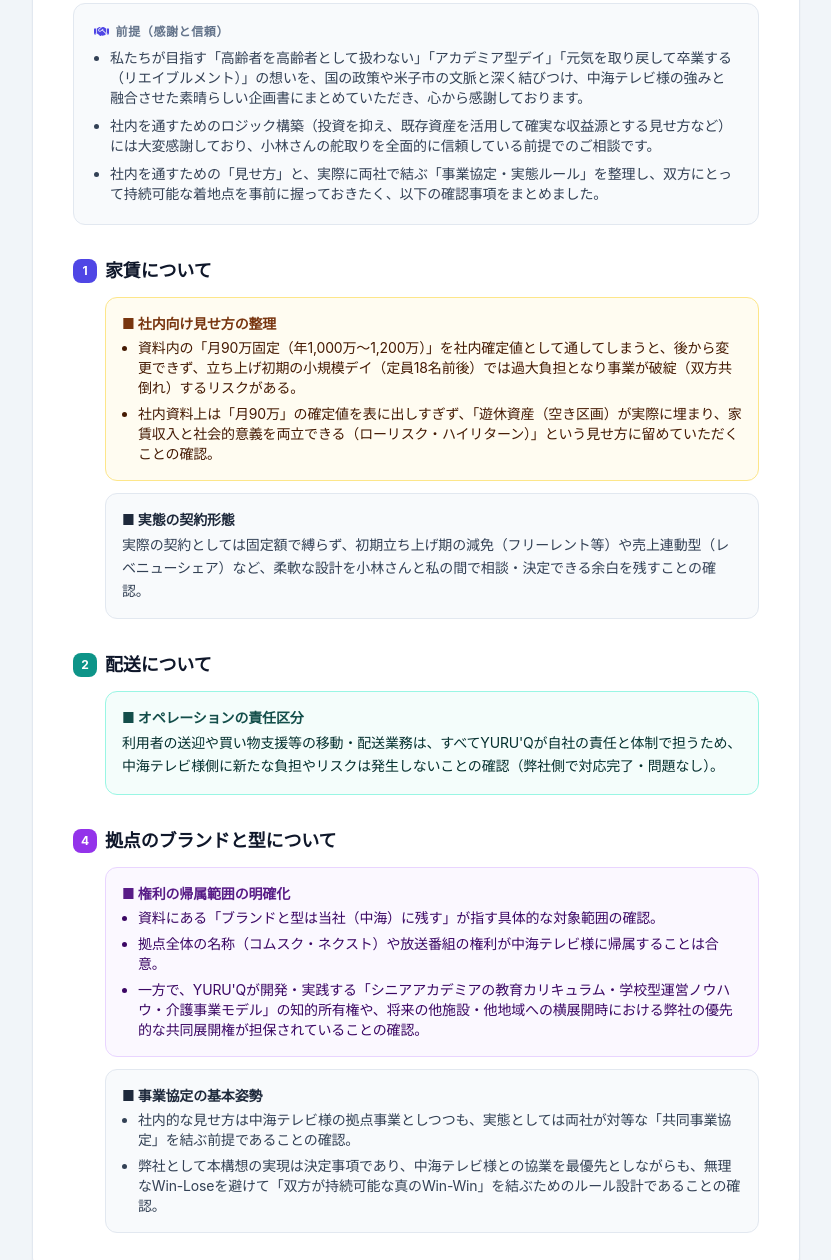
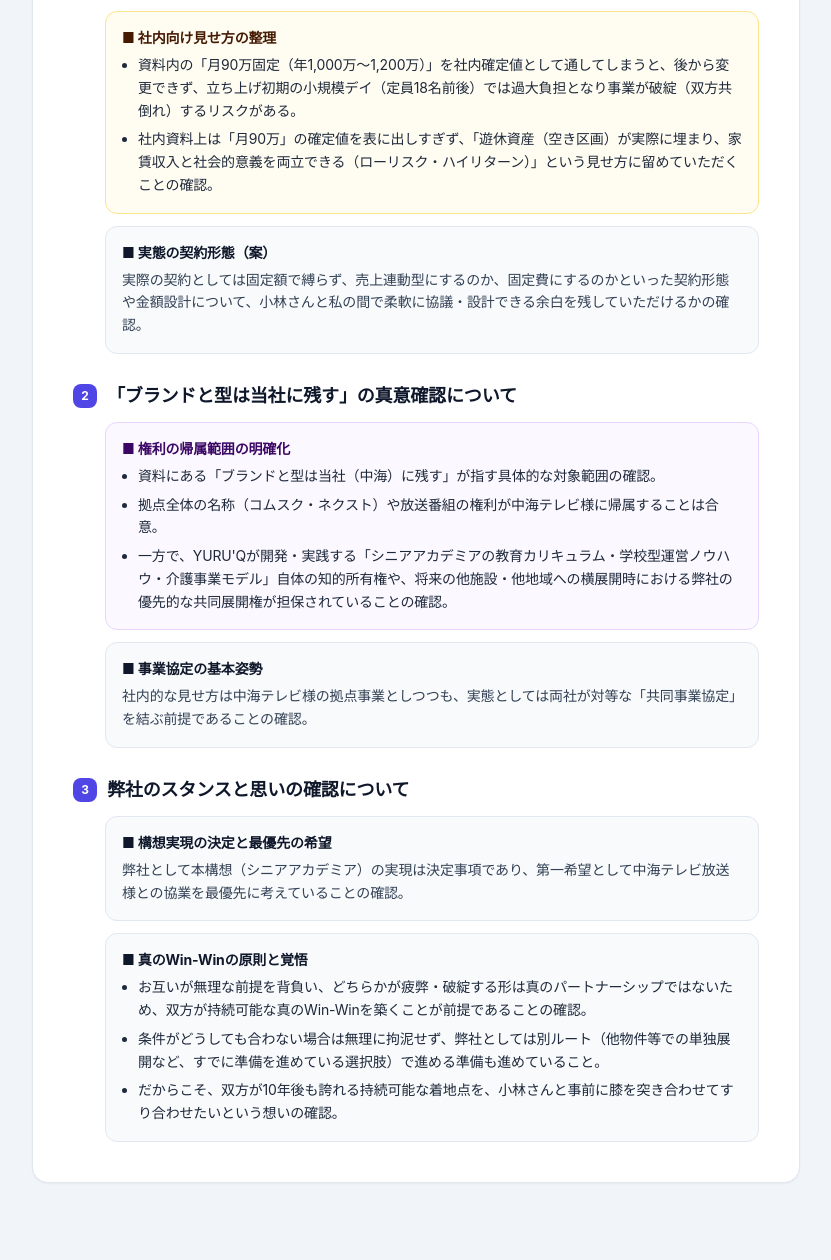
Before and after one commit to yuru-re-academia/yuru-re-academia, a plain HTML site: page 02_中海テレビ放送/【中海テレビ小林様宛て】コムスク・ネクスト構想に関する事前確認事項.html in a window 1280 px wide. Shown: the part 310-1570 px from the top of the page, without its empty margins (224-1055 px from the left). After the commit the page ends 1525 px from the top, so only its background shows below. Drawn offline with nearby package versions, Linux system fonts and the light colour scheme.

Commit message:
fix & feat: 事前確認事項を3項目(1.家賃 2.ブランドと型 3.スタンスと思惑)に厳選しPDF生成完了

```diff
--- a/02_中海テレビ放送/【中海テレビ小林様宛て】コムスク・ネクスト構想に関する事前確認事項.html
+++ b/02_中海テレビ放送/【中海テレビ小林様宛て】コムスク・ネクスト構想に関する事前確認事項.html
@@ -7,17 +7,23 @@
     <script src="https://cdn.tailwindcss.com"></script>
     <link rel="stylesheet" href="https://cdnjs.cloudflare.com/ajax/libs/font-awesome/6.5.1/css/all.min.css">
     <style>
+        @page {
+            size: A4 portrait;
+            margin: 18mm 16mm;
+        }
         body {
             font-family: -apple-system, BlinkMacSystemFont, "Segoe UI", Roboto, "Hiragino Kaku Gothic ProN", "Yu Gothic", sans-serif;
             letter-spacing: -0.01em;
+            color: #1e293b;
         }
         @media print {
             .no-print { display: none !important; }
-            body { background: white !important; color: black !important; }
+            body { background: white !important; padding: 0 !important; }
+            .sheet { border: none !important; box-shadow: none !important; padding: 0 !important; }
         }
     </style>
 </head>
-<body class="bg-slate-100 text-slate-800 min-h-screen py-8 px-4 sm:px-6">
+<body class="bg-slate-100 min-h-screen py-8 px-4 sm:px-6">
 
     <div class="max-w-3xl mx-auto space-y-6">
 
@@ -37,10 +43,10 @@
         </div>
 
         <!-- Document Sheet -->
-        <div class="bg-white rounded-2xl shadow-sm border border-slate-200 p-6 sm:p-10 space-y-8">
+        <div class="sheet bg-white rounded-2xl shadow-sm border border-slate-200 p-6 sm:p-10 space-y-7">
 
             <!-- Document Header -->
-            <div class="border-b border-slate-200 pb-6">
+            <div class="border-b border-slate-200 pb-5">
                 <div class="flex items-center justify-between text-xs text-slate-500 mb-2">
                     <span>社内付議・本格提案前の事前目線合わせ</span>
                     <span>2026年10月</span>
@@ -48,9 +54,6 @@
                 <h1 class="text-xl sm:text-2xl font-black text-slate-900 leading-snug">
                     【事前確認事項メモ】まちの健康拠点構想（案）について
                 </h1>
-                <p class="text-xs sm:text-sm text-indigo-600 font-bold mt-1">
-                    〜中海テレビ社内稟議の推進と、持続可能な真のWin-Win実現に向けて〜
-                </p>
 
                 <div class="mt-4 pt-4 border-t border-slate-100 flex flex-wrap justify-between gap-2 text-xs">
                     <div>
@@ -64,36 +67,24 @@
                 </div>
             </div>
 
-            <!-- 前提（感謝と信頼） -->
-            <div class="bg-slate-50 rounded-xl p-4 sm:p-5 border border-slate-200">
-                <h2 class="text-xs font-bold text-slate-500 uppercase tracking-wider mb-2 flex items-center gap-1.5">
-                    <i class="fa-solid fa-handshake text-indigo-600"></i> 前提（感謝と信頼）
-                </h2>
-                <ul class="text-xs sm:text-sm text-slate-700 space-y-2 list-disc list-outside pl-4 leading-relaxed">
-                    <li>私たちが目指す「高齢者を高齢者として扱わない」「アカデミア型デイ」「元気を取り戻して卒業する（リエイブルメント）」の想いを、国の政策や米子市の文脈と深く結びつけ、中海テレビ様の強みと融合させた素晴らしい企画書にまとめていただき、心から感謝しております。</li>
-                    <li>社内を通すためのロジック構築（投資を抑え、既存資産を活用して確実な収益源とする見せ方など）には大変感謝しており、小林さんの舵取りを全面的に信頼している前提でのご相談です。</li>
-                    <li>社内を通すための「見せ方」と、実際に両社で結ぶ「事業協定・実態ルール」を整理し、双方にとって持続可能な着地点を事前に握っておきたく、以下の確認事項をまとめました。</li>
-                </ul>
-            </div>
-
             <!-- 確認事項 1 -->
             <div class="space-y-3">
-                <div class="flex items-center gap-2">
-                    <span class="w-6 h-6 rounded-lg bg-indigo-600 text-white font-bold text-xs flex items-center justify-center">1</span>
+                <div class="flex items-center gap-2.5">
+                    <span class="w-6 h-6 rounded-lg bg-indigo-600 text-white font-bold text-xs flex items-center justify-center shrink-0">1</span>
                     <h2 class="text-base sm:text-lg font-bold text-slate-900">家賃について</h2>
                 </div>
                 <div class="pl-8 space-y-3 text-xs sm:text-sm text-slate-700">
                     <div class="p-4 rounded-xl bg-amber-50/70 border border-amber-200">
-                        <strong class="text-amber-900 block mb-1 font-bold">■ 社内向け見せ方の整理</strong>
-                        <ul class="list-disc list-outside pl-4 space-y-1.5 text-amber-950">
+                        <strong class="text-amber-950 block mb-1.5 font-bold">■ 社内向け見せ方の整理</strong>
+                        <ul class="list-disc list-outside pl-4 space-y-1.5 text-slate-800 leading-relaxed">
                             <li>資料内の「月90万固定（年1,000万〜1,200万）」を社内確定値として通してしまうと、後から変更できず、立ち上げ初期の小規模デイ（定員18名前後）では過大負担となり事業が破綻（双方共倒れ）するリスクがある。</li>
                             <li>社内資料上は「月90万」の確定値を表に出しすぎず、「遊休資産（空き区画）が実際に埋まり、家賃収入と社会的意義を両立できる（ローリスク・ハイリターン）」という見せ方に留めていただくことの確認。</li>
                         </ul>
                     </div>
                     <div class="p-4 rounded-xl bg-slate-50 border border-slate-200">
-                        <strong class="text-slate-800 block mb-1 font-bold">■ 実態の契約形態</strong>
+                        <strong class="text-slate-900 block mb-1.5 font-bold">■ 実態の契約形態（案）</strong>
                         <p class="leading-relaxed">
-                            実際の契約としては固定額で縛らず、初期立ち上げ期の減免（フリーレント等）や売上連動型（レベニューシェア）など、柔軟な設計を小林さんと私の間で相談・決定できる余白を残すことの確認。
+                            実際の契約としては固定額で縛らず、売上連動型にするのか、固定費にするのかといった契約形態や金額設計について、小林さんと私の間で柔軟に協議・設計できる余白を残していただけるかの確認。
                         </p>
                     </div>
                 </div>
@@ -101,40 +92,47 @@
 
             <!-- 確認事項 2 -->
             <div class="space-y-3">
-                <div class="flex items-center gap-2">
-                    <span class="w-6 h-6 rounded-lg bg-teal-600 text-white font-bold text-xs flex items-center justify-center">2</span>
-                    <h2 class="text-base sm:text-lg font-bold text-slate-900">配送について</h2>
+                <div class="flex items-center gap-2.5">
+                    <span class="w-6 h-6 rounded-lg bg-indigo-600 text-white font-bold text-xs flex items-center justify-center shrink-0">2</span>
+                    <h2 class="text-base sm:text-lg font-bold text-slate-900">「ブランドと型は当社に残す」の真意確認について</h2>
                 </div>
                 <div class="pl-8 space-y-3 text-xs sm:text-sm text-slate-700">
-                    <div class="p-4 rounded-xl bg-teal-50/70 border border-teal-200">
-                        <strong class="text-teal-900 block mb-1 font-bold">■ オペレーションの責任区分</strong>
-                        <p class="text-teal-950 leading-relaxed">
-                            利用者の送迎や買い物支援等の移動・配送業務は、すべてYURU'Qが自社の責任と体制で担うため、中海テレビ様側に新たな負担やリスクは発生しないことの確認（弊社側で対応完了・問題なし）。
+                    <div class="p-4 rounded-xl bg-purple-50/70 border border-purple-200">
+                        <strong class="text-purple-950 block mb-1.5 font-bold">■ 権利の帰属範囲の明確化</strong>
+                        <ul class="list-disc list-outside pl-4 space-y-1.5 text-slate-800 leading-relaxed">
+                            <li>資料にある「ブランドと型は当社（中海）に残す」が指す具体的な対象範囲の確認。</li>
+                            <li>拠点全体の名称（コムスク・ネクスト）や放送番組の権利が中海テレビ様に帰属することは合意。</li>
+                            <li>一方で、YURU'Qが開発・実践する「シニアアカデミアの教育カリキュラム・学校型運営ノウハウ・介護事業モデル」自体の知的所有権や、将来の他施設・他地域への横展開時における弊社の優先的な共同展開権が担保されていることの確認。</li>
+                        </ul>
+                    </div>
+                    <div class="p-4 rounded-xl bg-slate-50 border border-slate-200">
+                        <strong class="text-slate-900 block mb-1.5 font-bold">■ 事業協定の基本姿勢</strong>
+                        <p class="leading-relaxed">
+                            社内的な見せ方は中海テレビ様の拠点事業としつつも、実態としては両社が対等な「共同事業協定」を結ぶ前提であることの確認。
                         </p>
                     </div>
                 </div>
             </div>
 
-            <!-- 確認事項 4 -->
+            <!-- 確認事項 3 -->
             <div class="space-y-3">
-                <div class="flex items-center gap-2">
-                    <span class="w-6 h-6 rounded-lg bg-purple-600 text-white font-bold text-xs flex items-center justify-center">4</span>
-                    <h2 class="text-base sm:text-lg font-bold text-slate-900">拠点のブランドと型について</h2>
+                <div class="flex items-center gap-2.5">
+                    <span class="w-6 h-6 rounded-lg bg-indigo-600 text-white font-bold text-xs flex items-center justify-center shrink-0">3</span>
+                    <h2 class="text-base sm:text-lg font-bold text-slate-900">弊社のスタンスと思いの確認について</h2>
                 </div>
                 <div class="pl-8 space-y-3 text-xs sm:text-sm text-slate-700">
-                    <div class="p-4 rounded-xl bg-purple-50/70 border border-purple-200">
-                        <strong class="text-purple-900 block mb-1 font-bold">■ 権利の帰属範囲の明確化</strong>
-                        <ul class="list-disc list-outside pl-4 space-y-1.5 text-purple-950">
-                            <li>資料にある「ブランドと型は当社（中海）に残す」が指す具体的な対象範囲の確認。</li>
-                            <li>拠点全体の名称（コムスク・ネクスト）や放送番組の権利が中海テレビ様に帰属することは合意。</li>
-                            <li>一方で、YURU'Qが開発・実践する「シニアアカデミアの教育カリキュラム・学校型運営ノウハウ・介護事業モデル」の知的所有権や、将来の他施設・他地域への横展開時における弊社の優先的な共同展開権が担保されていることの確認。</li>
-                        </ul>
+                    <div class="p-4 rounded-xl bg-slate-50 border border-slate-200">
+                        <strong class="text-slate-900 block mb-1.5 font-bold">■ 構想実現の決定と最優先の希望</strong>
+                        <p class="leading-relaxed">
+                            弊社として本構想（シニアアカデミア）の実現は決定事項であり、第一希望として中海テレビ放送様との協業を最優先に考えていることの確認。
+                        </p>
                     </div>
                     <div class="p-4 rounded-xl bg-slate-50 border border-slate-200">
-                        <strong class="text-slate-800 block mb-1 font-bold">■ 事業協定の基本姿勢</strong>
-                        <ul class="list-disc list-outside pl-4 space-y-1.5 text-slate-700">
-                            <li>社内的な見せ方は中海テレビ様の拠点事業としつつも、実態としては両社が対等な「共同事業協定」を結ぶ前提であることの確認。</li>
-                            <li>弊社として本構想の実現は決定事項であり、中海テレビ様との協業を最優先としながらも、無理なWin-Loseを避けて「双方が持続可能な真のWin-Win」を結ぶためのルール設計であることの確認。</li>
+                        <strong class="text-slate-900 block mb-1.5 font-bold">■ 真のWin-Winの原則と覚悟</strong>
+                        <ul class="list-disc list-outside pl-4 space-y-1.5 text-slate-800 leading-relaxed">
+                            <li>お互いが無理な前提を背負い、どちらかが疲弊・破綻する形は真のパートナーシップではないため、双方が持続可能な真のWin-Winを築くことが前提であることの確認。</li>
+                            <li>条件がどうしても合わない場合は無理に拘泥せず、弊社としては別ルート（他物件等での単独展開など、すでに準備を進めている選択肢）で進める準備も進めていること。</li>
+                            <li>だからこそ、双方が10年後も誇れる持続可能な着地点を、小林さんと事前に膝を突き合わせてすり合わせたいという想いの確認。</li>
                         </ul>
                     </div>
                 </div>
@@ -144,42 +142,39 @@
 
         <!-- Hidden Text for Copying -->
         <textarea id="rawText" class="hidden">【事前確認事項メモ】まちの健康拠点構想（案）について
-〜中海テレビ社内稟議の推進と、持続可能な真のWin-Win実現に向けて〜
 
 宛先: 中海テレビ放送株式会社 未来創造本部 小林 平 様
 発信: YURU'Q合同会社 代表 佐々木 啓太
 日付: 2026年10月
 
-■ 前提（感謝と信頼）
-・私たちが目指す「高齢者を高齢者として扱わない」「アカデミア型デイ」「リエイブルメント（卒業）」の想いを、国の政策や米子市の文脈と深く結びつけ、中海テレビ様の強みと融合させた素晴らしい企画書にまとめていただき、心から感謝しております。
-・社内を通すためのロジック構築（投資を抑え、既存資産を活用して確実な収益源とする見せ方など）には大変感謝しており、小林さんの舵取りを全面的に信頼している前提でのご相談です。
-・社内を通すための「見せ方」と、実際に両社で結ぶ「事業協定・実態ルール」を整理し、双方にとって持続可能な着地点を事前に握っておきたく、以下の確認事項をまとめました。
+1. 家賃について
+・社内向け見せ方の整理
+  資料内の「月90万固定（年1,000万〜1,200万）」を社内確定値として通してしまうと、後から変更できず、立ち上げ初期の小規模デイ（定員18名前後）では過大負担となり事業が破綻（双方共倒れ）するリスクがある。
+  社内資料上は「月90万」の確定値を表に出しすぎず、「遊休資産（空き区画）が実際に埋まり、家賃収入と社会的意義を両立できる（ローリスク・ハイリターン）」という見せ方に留めていただくことの確認。
+・実態の契約形態（案）
+  実際の契約としては固定額で縛らず、売上連動型にするのか、固定費にするのかといった契約形態や金額設計について、小林さんと私の間で柔軟に協議・設計できる余白を残していただけるかの確認。
 
-■ 1. 家賃について
-【社内向け見せ方の整理】
-・資料内の「月90万固定（年1,000万〜1,200万）」を社内確定値として通してしまうと、後から変更できず、立ち上げ初期の小規模デイ（定員18名前後）では過大負担となり事業が破綻（双方共倒れ）するリスクがある。
-・社内資料上は「月90万」の確定値を表に出しすぎず、「遊休資産（空き区画）が実際に埋まり、家賃収入と社会的意義を両立できる（ローリスク・ハイリターン）」という見せ方に留めていただくことの確認。
-【実態の契約形態】
-・実際の契約としては固定額で縛らず、初期立ち上げ期の減免（フリーレント等）や売上連動型（レベニューシェア）など、柔軟な設計を小林さんと私の間で相談・決定できる余白を残すことの確認。
+2. 「ブランドと型は当社に残す」の真意確認について
+・権利の帰属範囲の明確化
+  資料にある「ブランドと型は当社（中海）に残す」が指す具体的な対象範囲の確認。
+  拠点全体の名称（コムスク・ネクスト）や放送番組の権利が中海テレビ様に帰属することは合意。
+  一方で、YURU'Qが開発・実践する「シニアアカデミアの教育カリキュラム・学校型運営ノウハウ・介護事業モデル」自体の知的所有権や、将来の他施設・他地域への横展開時における弊社の優先的な共同展開権が担保されていることの確認。
+・事業協定の基本姿勢
+  社内的な見せ方は中海テレビ様の拠点事業としつつも、実態としては両社が対等な「共同事業協定」を結ぶ前提であることの確認。
 
-■ 2. 配送について
-【オペレーションの責任区分】
-・利用者の送迎や買い物支援等の移動・配送業務は、すべてYURU'Qが自社の責任と体制で担うため、中海テレビ様側に新たな負担やリスクは発生しないことの確認（弊社側で対応完了・問題なし）。
-
-■ 4. 拠点のブランドと型について
-【権利の帰属範囲の明確化】
-・資料にある「ブランドと型は当社（中海）に残す」が指す具体的な対象範囲の確認。
-・拠点全体の名称（コムスク・ネクスト）や放送番組の権利が中海テレビ様に帰属することは合意。
-・一方で、YURU'Qが開発・実践する「シニアアカデミアの教育カリキュラム・学校型運営ノウハウ・介護事業モデル」の知的所有権や、将来の他施設・他地域への横展開時における弊社の優先的な共同展開権が担保されていることの確認。
-【事業協定の基本姿勢】
-・社内的な見せ方は中海テレビ様の拠点事業としつつも、実態としては両社が対等な「共同事業協定」を結ぶ前提であることの確認。
-・弊社として本構想の実現は決定事項であり、中海テレビ様との協業を最優先としながらも、無理なWin-Loseを避けて「双方が持続可能な真のWin-Win」を結ぶためのルール設計であることの確認。</textarea>
+3. 弊社のスタンスと思いの確認について
+・構想実現の決定と最優先の希望
+  弊社として本構想（シニアアカデミア）の実現は決定事項であり、第一希望として中海テレビ放送様との協業を最優先に考えていることの確認。
+・真のWin-Winの原則と覚悟
+  お互いが無理な前提を背負い、どちらかが疲弊・破綻する形は真のパートナーシップではないため、双方が持続可能な真のWin-Winを築くことが前提であることの確認。
+  条件がどうしても合わない場合は無理に拘泥せず、弊社としては別ルート（他物件等での単独展開など、すでに準備を進めている選択肢）で進める準備も進めていること。
+  だからこそ、双方が10年後も誇れる持続可能な着地点を、小林さんと事前に膝を突き合わせてすり合わせたいという想いの確認。</textarea>
 
         <script>
             function copyAllText() {
                 const text = document.getElementById('rawText').value;
                 navigator.clipboard.writeText(text).then(() => {
-                    alert('テキストをクリップボードにコピーしました！LINEやメールに貼り付けできます。');
+                    alert('テキストをクリップボードにコピーしました！メールにそのまま貼り付けできます。');
                 });
             }
         </script>
```
Also changed, not shown: 2 other files.
